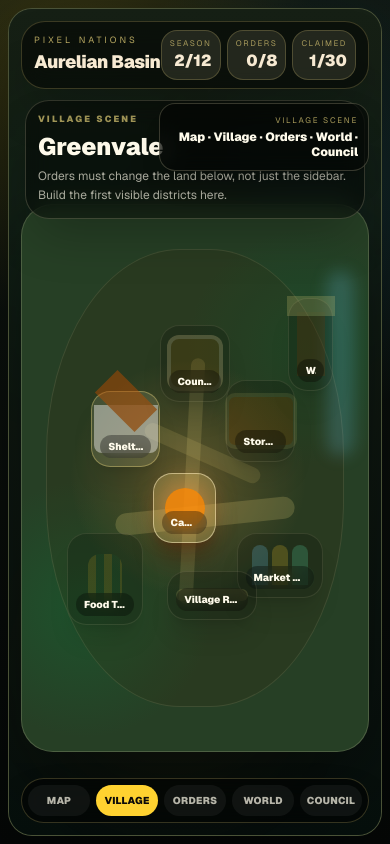
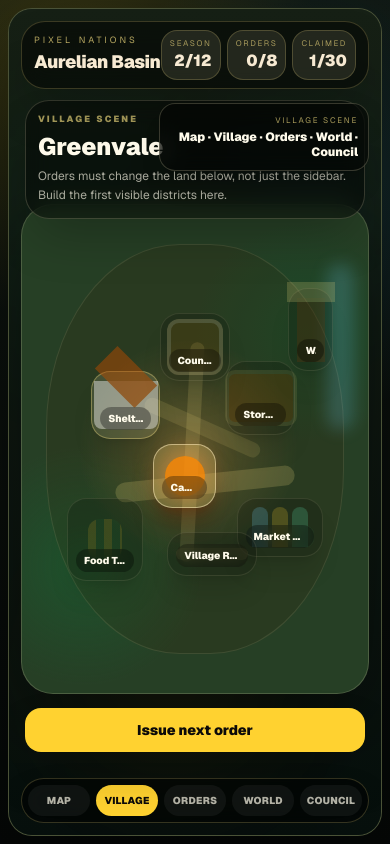
Before and after one commit to tomat60/pixel-nations, a Next.js app: page /play in a window 390 px wide. Both pictures are taken after a click on the button "Choose this land". Built offline with nearby package versions, Linux system fonts and the light colour scheme.

Commit message:
fix: expose village order CTA on mobile and tablet

```diff
--- a/app/play/components/VillageScene.tsx
+++ b/app/play/components/VillageScene.tsx
@@ -4,16 +4,7 @@ import { getDevelopmentScore, getOwnedPlot, getPhase, getPopulation } from "../l
 type VillagePlotId = "camp" | "shelter" | "storehouse" | "market" | "council" | "watch" | "fields" | "road";
 type PlotState = "empty" | "building" | "built";
 
-type VillagePlot = {
-  id: VillagePlotId;
-  marker?: SettlementMarker;
-  label: string;
-  hint: string;
-  x: number;
-  y: number;
-  w: number;
-  h: number;
-};
+type VillagePlot = { id: VillagePlotId; marker?: SettlementMarker; label: string; hint: string; x: number; y: number; w: number; h: number };
 
 const villagePlots: VillagePlot[] = [
   { id: "camp", marker: "camp", label: "Campfire Core", hint: "first people gathered", x: 38, y: 49, w: 18, h: 13 },
@@ -54,7 +45,7 @@ export function VillageScene({ state, dispatch }: { state: PlayState; dispatch:
         </div>
       </div>
 
-      <div className="absolute bottom-[5.2rem] left-3 right-3 top-[12.2rem] z-0 md:bottom-[6.2rem] md:left-6 md:right-6 md:top-[13.6rem]">
+      <div className="absolute bottom-[8.8rem] left-3 right-3 top-[12.2rem] z-0 md:bottom-[9.3rem] md:left-6 md:right-6 md:top-[13.6rem] lg:bottom-[6.2rem]">
         <div className="relative h-full w-full overflow-hidden rounded-[2rem] border border-amber-100/18 bg-[#263f25] shadow-[0_30px_90px_rgba(0,0,0,.45)]">
           <VillageGround />
           <VillageRoads />
@@ -64,11 +55,14 @@ export function VillageScene({ state, dispatch }: { state: PlayState; dispatch:
       </div>
 
       {hasClaim ? (
-        <div className="absolute bottom-[5.5rem] right-5 z-20 hidden max-w-[280px] rounded-3xl border border-amber-100/18 bg-black/48 p-3 shadow-2xl backdrop-blur-md lg:block">
-          <p className="text-[9px] font-black uppercase tracking-[0.2em] text-amber-200/55">Latest order</p>
-          <p className="mt-1 text-sm font-black text-amber-50">{state.lastEvent}</p>
-          <button data-qa="village-scene-open-orders" onClick={() => dispatch({ type: "setView", view: "orders" })} className="mt-3 w-full rounded-2xl bg-amber-300 px-4 py-3 text-sm font-black text-stone-950 transition hover:bg-amber-200">Issue next order</button>
-        </div>
+        <>
+          <button data-qa="village-scene-open-orders" onClick={() => dispatch({ type: "setView", view: "orders" })} className="absolute bottom-[5.2rem] left-4 right-4 z-30 rounded-2xl bg-amber-300 px-4 py-3 text-sm font-black text-stone-950 shadow-2xl shadow-black/40 transition hover:bg-amber-200 lg:hidden">Issue next order</button>
+          <div className="absolute bottom-[5.5rem] right-5 z-20 hidden max-w-[280px] rounded-3xl border border-amber-100/18 bg-black/48 p-3 shadow-2xl backdrop-blur-md lg:block">
+            <p className="text-[9px] font-black uppercase tracking-[0.2em] text-amber-200/55">Latest order</p>
+            <p className="mt-1 text-sm font-black text-amber-50">{state.lastEvent}</p>
+            <button data-qa="village-scene-open-orders-desktop" onClick={() => dispatch({ type: "setView", view: "orders" })} className="mt-3 w-full rounded-2xl bg-amber-300 px-4 py-3 text-sm font-black text-stone-950 transition hover:bg-amber-200">Issue next order</button>
+          </div>
+        </>
       ) : null}
     </section>
   );
@@ -78,7 +72,6 @@ function VillagePlotNode({ plot, state }: { plot: VillagePlot; state: PlayState
   const built = plot.marker ? state.settlementMarkers.includes(plot.marker) : plot.id === "fields" ? state.completedOrders.includes("gather-food") : state.completedOrders.includes("open-market");
   const building = !built && plot.marker ? plannedSoon(plot.marker, state) : false;
   const qaState: PlotState = built ? "built" : building ? "building" : "empty";
-
   return (
     <div data-qa="village-plot" data-qa-id={plot.id} data-qa-state={qaState} className={`absolute rounded-[1.2rem] border p-2 shadow-xl transition-all duration-300 ${qaState === "built" ? "border-amber-100/55 bg-amber-200/22 shadow-amber-950/40" : qaState === "building" ? "border-amber-200/35 bg-amber-100/12" : "border-amber-100/10 bg-black/18"}`} style={{ left: `${plot.x}%`, top: `${plot.y}%`, width: `${plot.w}%`, height: `${plot.h}%` }}>
       <div className="relative h-full w-full">
```
